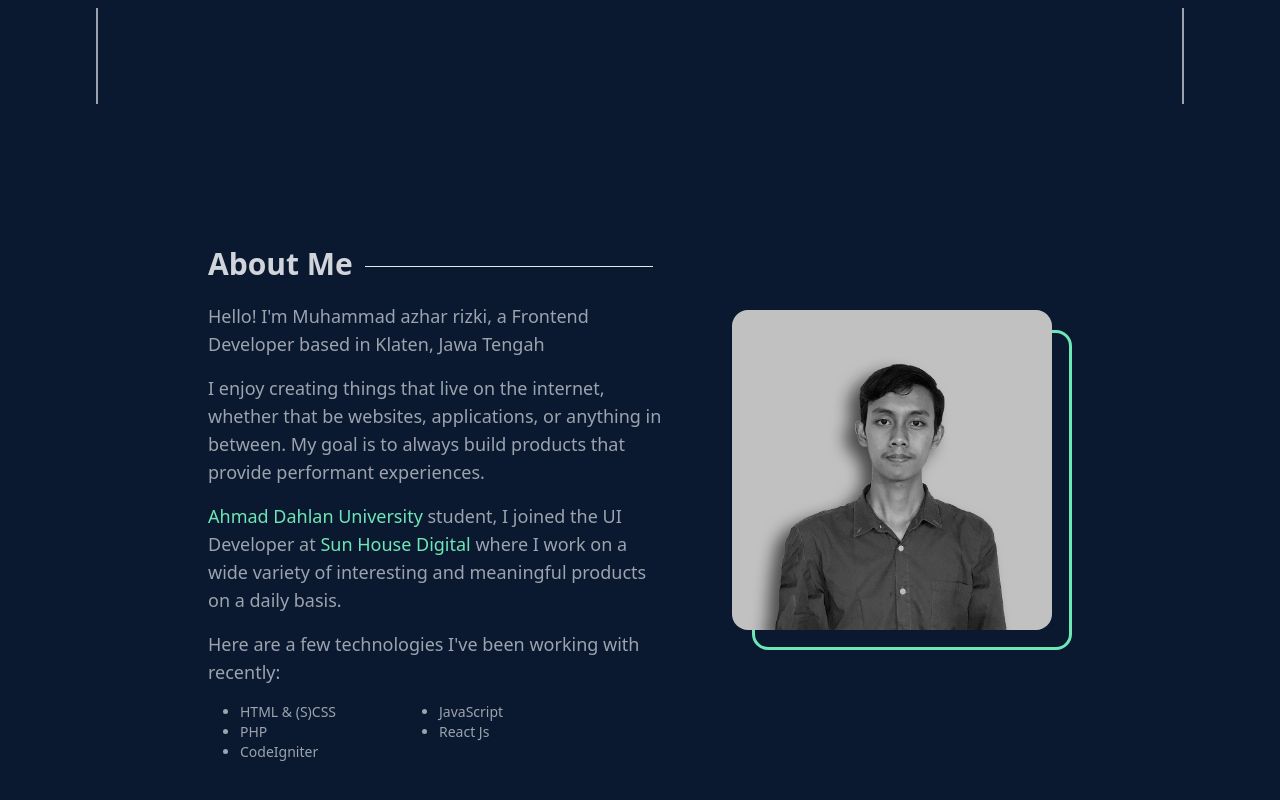
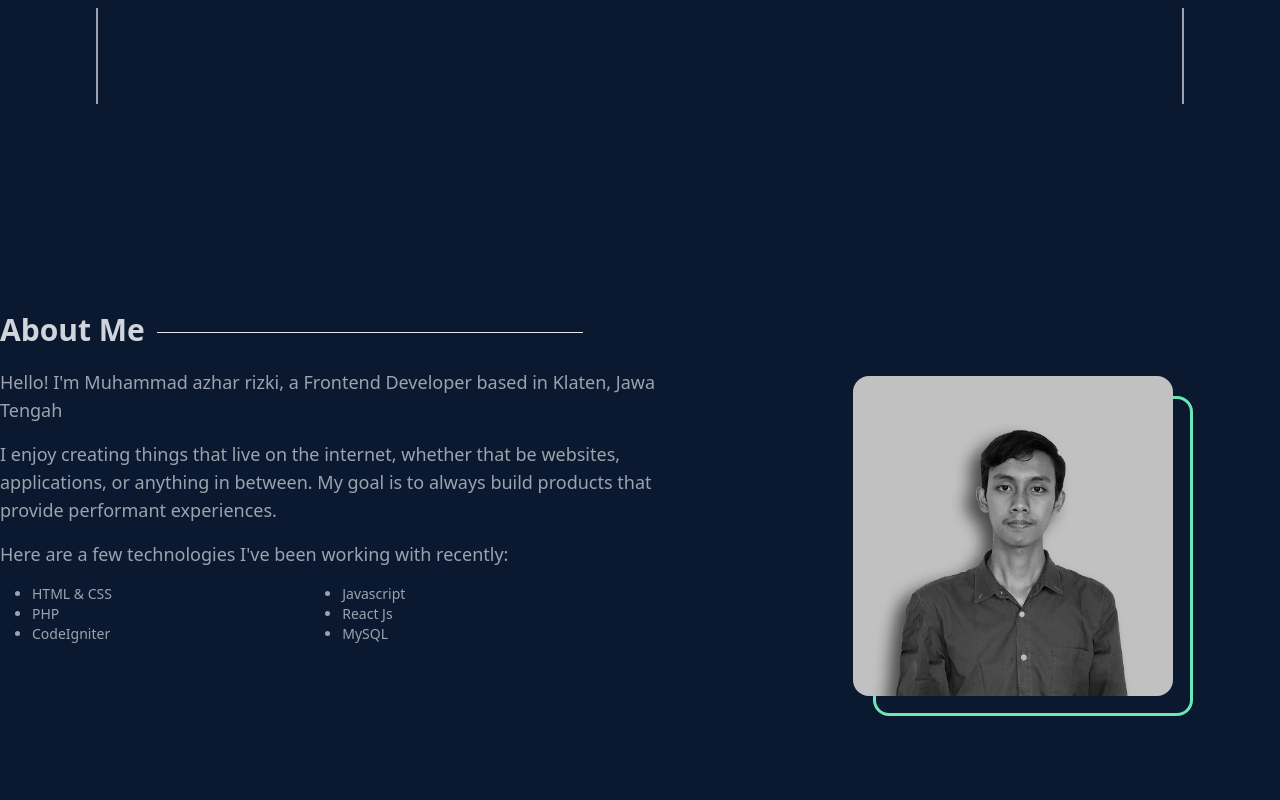
Before and after one commit to Azharrizki/test, a plain HTML site: page index.html in a window 1280 px wide. Shown: the part 696-1496 px from the top of the page. Drawn offline with nearby package versions, Linux system fonts and the light colour scheme.

Commit message:
update about

```diff
--- a/index.html
+++ b/index.html
@@ -115,7 +115,7 @@
 	</div>
 	<!-- end of Vertical -->
 
-	<main class="md:px-36 lg:px-52 px-6">
+	<main>
 		<!-- Landing page -->
 		<section class="h-screen grid place-content-center md:py-0 py-6" id="landing">
 			<div class="w-12/12">
@@ -170,22 +170,15 @@
 								performant experiences.
 							</p>
 							<p class="pb-4">
-								<a class="text-green-300 font-medium hover:underline " href="https://uad.ac.id/id">
-									Ahmad Dahlan University</a> student, I joined the UI Developer at <a
-									class="text-green-300 font-medium hover:underline "
-									href="http://sunhouse.co.id/">Sun House
-									Digital</a> where I work on a wide variety
-								of interesting and meaningful products on a daily basis.
-							</p>
-							<p class="pb-4">
 								Here are a few technologies I've been working with recently:
 							</p>
 							<ul class="grid px-8 grid-rows-3 grid-cols-2 list-disc md:text-md text-sm font-normal">
-								<li>HTML & (S)CSS</li>
-								<li>JavaScript</li>
+								<li>HTML & CSS</li>
+								<li>Javascript</li>
 								<li>PHP</li>
 								<li>React Js</li>
 								<li>CodeIgniter</li>
+								<li>MySQL</li>
 							</ul>
 						</div>
 						<div class="col-span-5 flex justify-center mt-8 md:mt-2 ">
```
